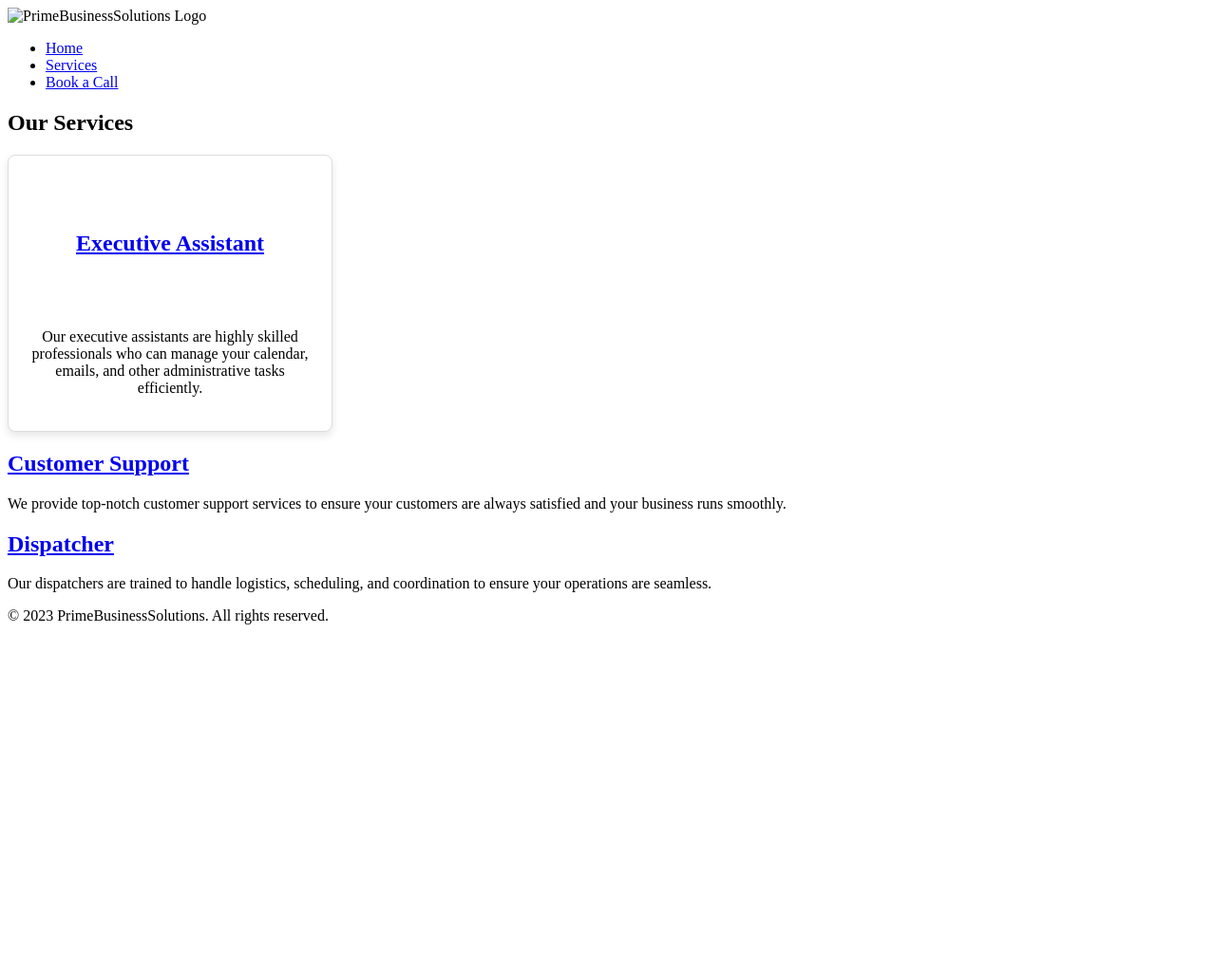
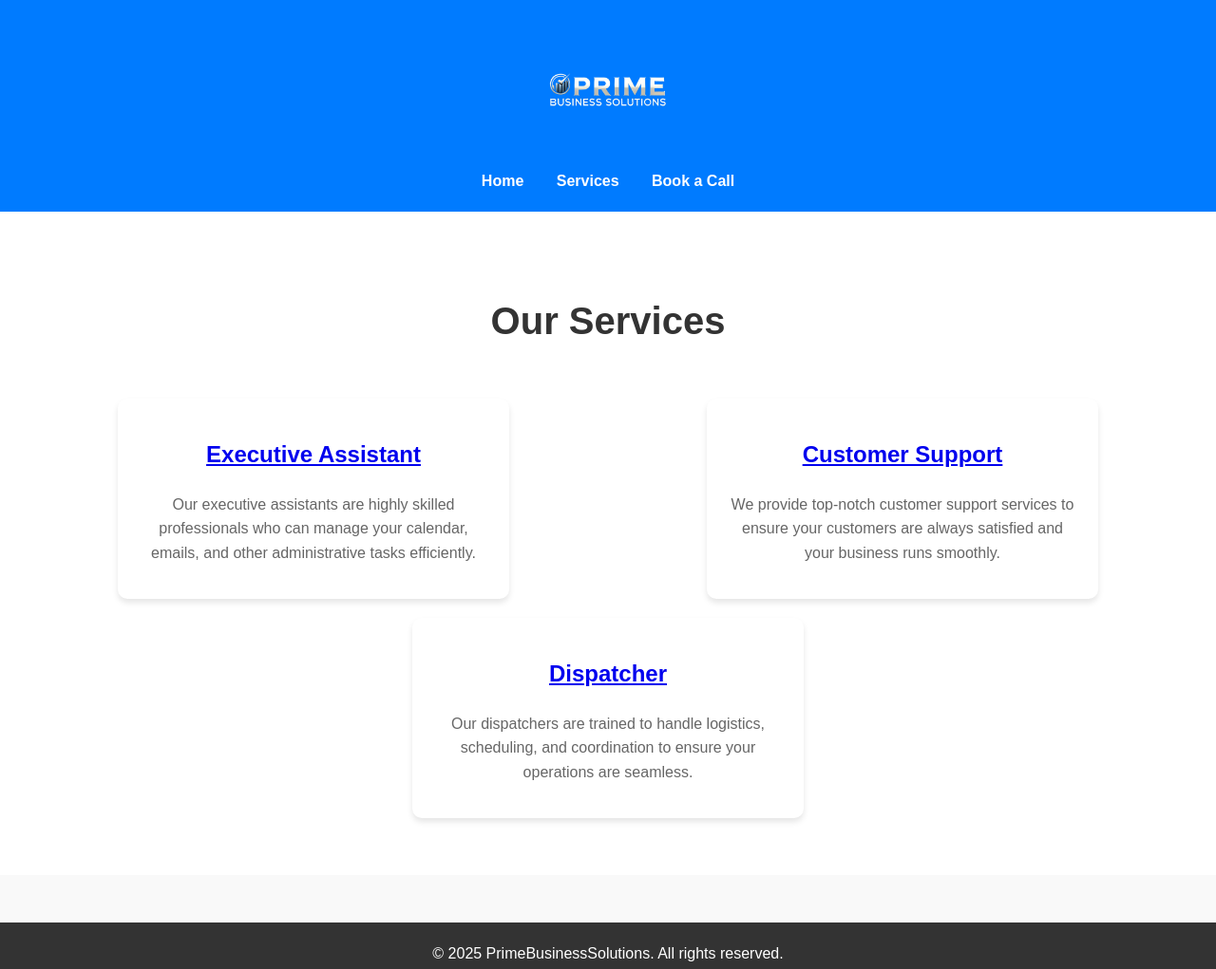
Before and after one commit to Kyle123455/PrimeVaService, a plain HTML site: page services.html in a window 1280 px wide. Shown: the whole page at 95% size. Before the commit the page ends 800 px from the top, so only its background shows below. Drawn offline with Linux system fonts and the light colour scheme.

Commit message:
Update services.html

```diff
--- a/services.html
+++ b/services.html
@@ -4,51 +4,12 @@
     <meta charset="UTF-8">
     <meta name="viewport" content="width=device-width, initial-scale=1.0">
     <title>PrimeBusinessSolutions - Services</title>
-  <style>
-        /* Container for the service cards */
-        .service-container {
-            display: flex;
-            flex-wrap: wrap;
-            gap: 20px; /* Adds spacing between cards */
-            justify-content: center; /* Centers the cards horizontally */
-            padding: 20px; /* Adds some padding around the container */
-        }
-
-        /* Style for each service card */
-        .service-card {
-            flex: 1 1 300px; /* Flex-grow, flex-shrink, and flex-basis */
-            max-width: 300px; /* Optional: Set a max width for each card */
-            background: #fff;
-            border: 1px solid #ddd;
-            border-radius: 8px;
-            padding: 20px;
-            box-shadow: 0 4px 8px rgba(0, 0, 0, 0.1);
-            text-align: center;
-            display: flex;
-            flex-direction: column;
-            justify-content: space-between; /* Aligns content evenly */
-            min-height: 250px; /* Optional: Set a minimum height */
-        }
-
-        /* Optional: Add a fade-in animation */
-        @keyframes fadeIn {
-            from {
-                opacity: 0;
-            }
-            to {
-                opacity: 1;
-            }
-        }
-
-        .fade-in {
-            animation: fadeIn 1.5s ease-in-out;
-        }
-    </style>
+    <link rel="stylesheet" href="css/styles.css">
 </head>
 <body>
     <header>
         <div class="logo">
-            <img src="desi .png" alt="PrimeBusinessSolutions Logo">
+            <img src="desi.png" alt="PrimeBusinessSolutions Logo">
         </div>
         <nav>
             <ul>
@@ -63,25 +24,22 @@
         <h1>Our Services</h1>
         <div class="service-list">
             <div class="service-item">
-              <div class="service-card fade-in">
-    <i class="fas fa-user-tie fa-3x"></i> <!-- Executive Assistant Icon -->
                 <h2><a href="executive-assistant.html">Executive Assistant</a></h2>
                 <p>Our executive assistants are highly skilled professionals who can manage your calendar, emails, and other administrative tasks efficiently.</p>
             </div>
             <div class="service-item">
-    <i class="fas fa-headset fa-3x"></i> <!-- Customer Support Icon -->
                 <h2><a href="customer-support.html">Customer Support</a></h2>
                 <p>We provide top-notch customer support services to ensure your customers are always satisfied and your business runs smoothly.</p>
             </div>
             <div class="service-item">
-    <i class="fas fa-truck-moving fa-3x"></i> <!-- Dispatcher Icon -->
                 <h2><a href="dispatcher.html">Dispatcher</a></h2>
                 <p>Our dispatchers are trained to handle logistics, scheduling, and coordination to ensure your operations are seamless.</p>
+            </div>
         </div>
     </section>
 
     <footer>
-        <p>&copy; 2023 PrimeBusinessSolutions. All rights reserved.</p>
+        <p>&copy; 2025 PrimeBusinessSolutions. All rights reserved.</p>
     </footer>
 </body>
 </html>
```
Lines whose indentation alone changed are shown as unchanged.
